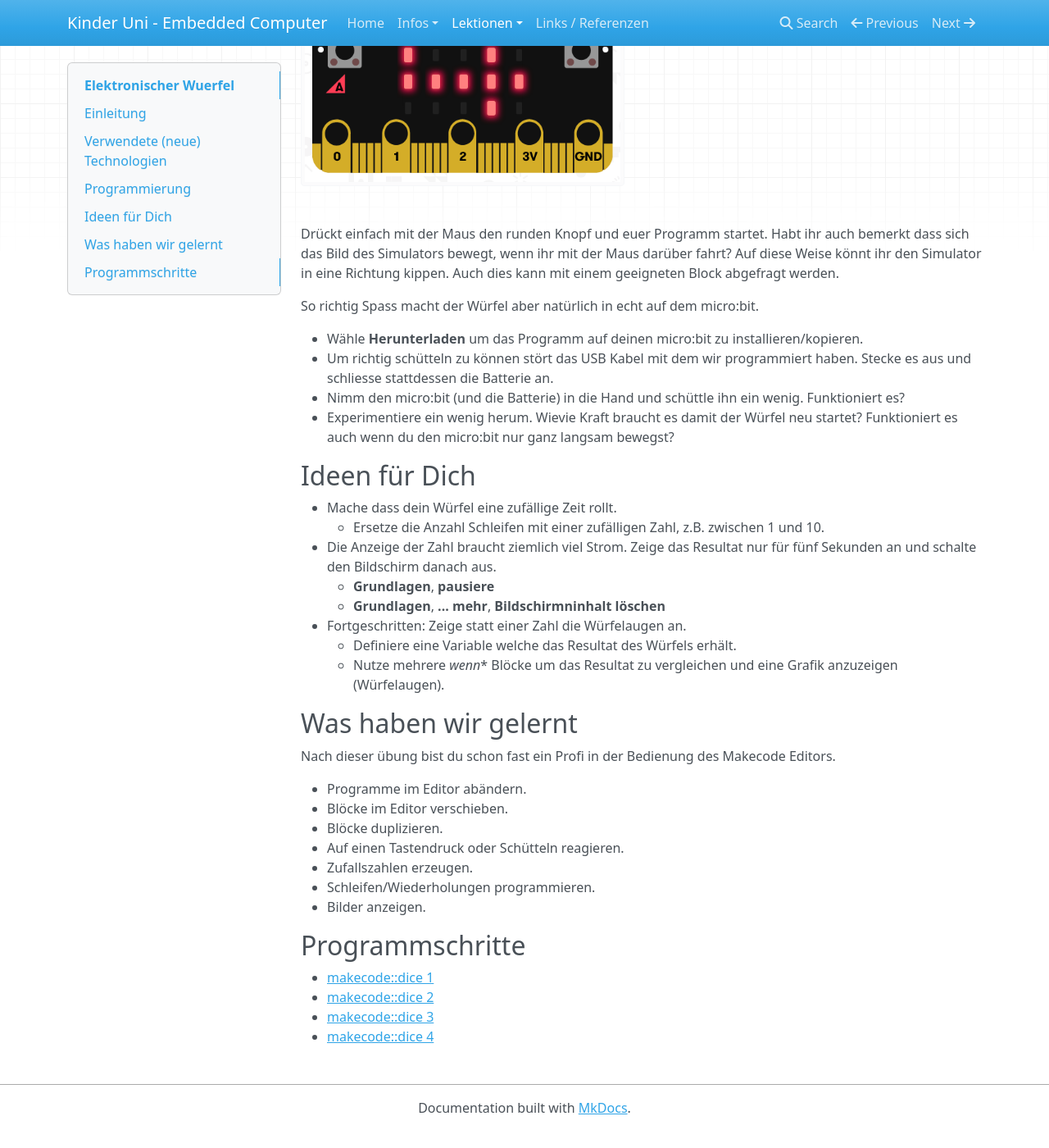
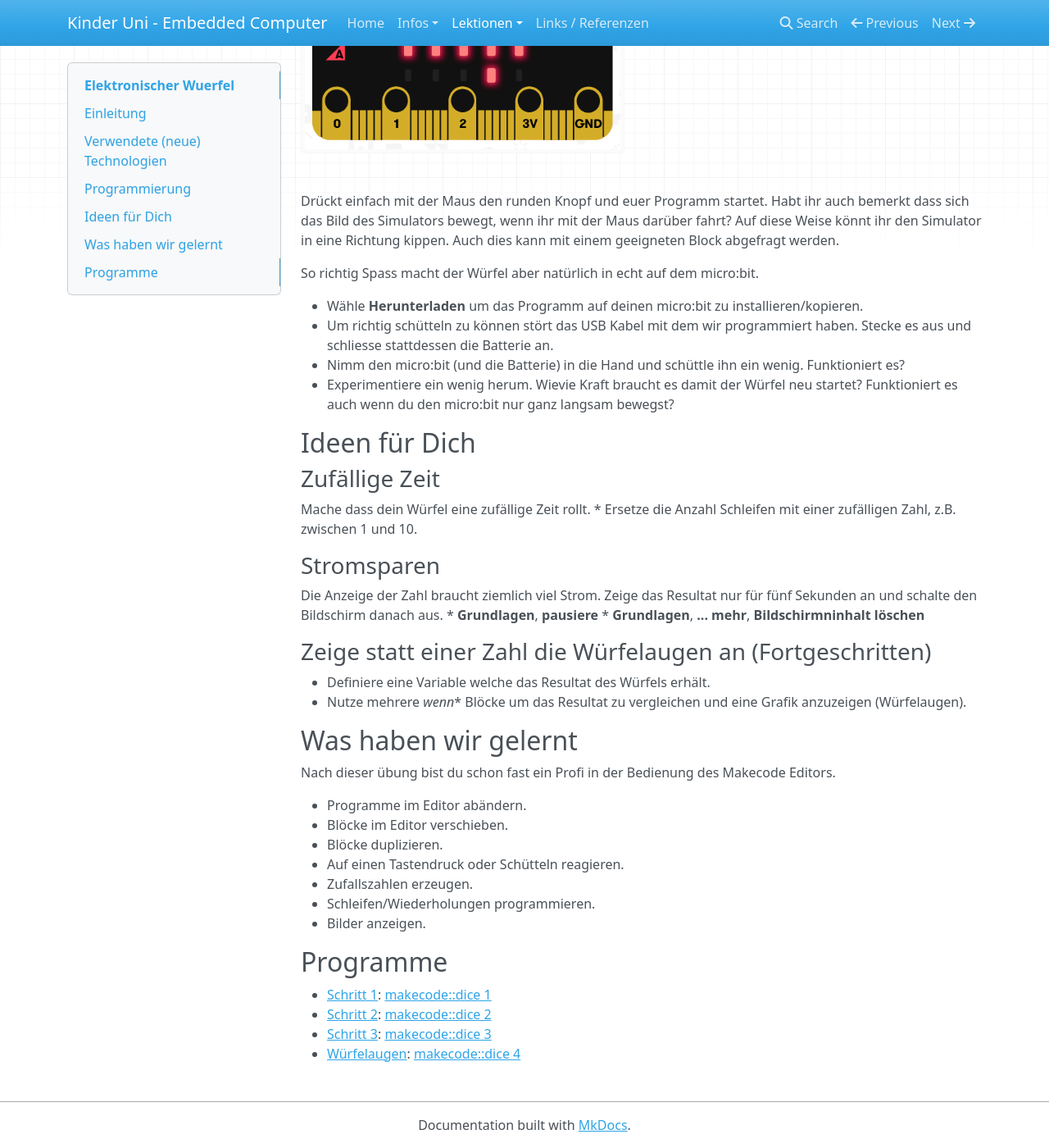
Before and after one commit to renestraub/ehk1, an MkDocs documentation site: the page built from docs/lessons/20_dice/lesson.md, in a window 1280 px wide and 1400 px high, scrolled down 7231 px. Shown: the whole window at 82% size. Built offline with MkDocs 1.6.1, drawn with Linux system fonts in a browser that asks for light colours; nearby versions of some CDN libraries; before the commit the page ends 8610 px from its top, so only the background shows below that; some of the changed text lies outside the part shown.

Commit message:
Add links to sections of stored programs

```diff
--- a/docs/lessons/20_dice/lesson.md
+++ b/docs/lessons/20_dice/lesson.md
@@ -19,7 +16,7 @@
 
 ## Programmierung
 
-### Schritt 1 - Eine zufällige Zahl anzeigen
+### Schritt 1: Eine zufällige Zahl anzeigen
 
 Wir starten mit einem einfachen Programm das eine Zahl zwischen eins und sechs anzeigt, wenn die Taste **A** gedrückt wird.
 
@@ -92,7 +89,7 @@
 
 
 
-### Schritt 3 - Schütteln ...
+### Schritt 3: Schütteln
 
 Wie zu Beginn versprochen soll der Würfel starten, wenn er geschüttelt wird. Dieser Schritt zeigt dir eine Funktion des micro:bit die dein Computer nicht hat. Der micro:bit hat einen winzigen Sensor auf der Rückseite. Dieser Sensor kann messen kann ob er bewegt wird. Ebenso kann der Sensor herausfinden ob dein micro:bit herunterfällt oder wie er liegt (z.B. auf dem Kopf).
 
@@ -121,6 +118,7 @@
 
 ![](image8.png)
 
+
 Drückt einfach mit der Maus den runden Knopf und euer Programm startet. Habt ihr auch bemerkt dass sich das Bild des Simulators bewegt, wenn ihr mit der Maus darüber fahrt? Auf diese Weise könnt ihr den Simulator in eine Richtung kippen. Auch dies kann mit einem geeigneten Block abgefragt werden.
 
 So richtig Spass macht der Würfel aber natürlich in echt auf dem micro:bit.
@@ -134,14 +132,22 @@
 
 ## Ideen für Dich
 
-*   Mache dass dein Würfel eine zufällige Zeit rollt.
-    *   Ersetze die Anzahl Schleifen mit einer zufälligen Zahl, z.B. zwischen 1 und 10.
-*   Die Anzeige der Zahl braucht ziemlich viel Strom. Zeige das Resultat nur für fünf Sekunden an und schalte den Bildschirm danach aus.
-    * **Grundlagen**, **pausiere**
-    * **Grundlagen**, **... mehr**, **Bildschirmninhalt löschen**
-*   Fortgeschritten: Zeige statt einer Zahl die Würfelaugen an.
-    * Definiere eine Variable welche das Resultat des Würfels erhält.
-    * Nutze mehrere *wenn** Blöcke um das Resultat zu vergleichen und eine Grafik anzuzeigen (Würfelaugen).
+### Zufällige Zeit
+
+Mache dass dein Würfel eine zufällige Zeit rollt.
+*   Ersetze die Anzahl Schleifen mit einer zufälligen Zahl, z.B. zwischen 1 und 10.
+
+### Stromsparen
+
+Die Anzeige der Zahl braucht ziemlich viel Strom. Zeige das Resultat nur für fünf Sekunden an und schalte den Bildschirm danach aus.
+* **Grundlagen**, **pausiere**
+* **Grundlagen**, **... mehr**, **Bildschirmninhalt löschen**
+
+### Zeige statt einer Zahl die Würfelaugen an (Fortgeschritten)
+
+
+* Definiere eine Variable welche das Resultat des Würfels erhält.
+* Nutze mehrere *wenn** Blöcke um das Resultat zu vergleichen und eine Grafik anzuzeigen (Würfelaugen).
 
 
 
@@ -159,9 +165,13 @@
 
 
 
-## Programmschritte
+## Programme
 
-*   [makecode::dice 1 ](https://makecode.microbit.org/_5UrAYVdUbMWA)
-*   [makecode::dice 2](https://makecode.microbit.org/_TvD5c5fHfLpr)
-*   [makecode::dice 3](https://makecode.microbit.org/_2fDL0URU29EP)
-*   [makecode::dice 4](https://makecode.microbit.org/_0tWD4L5zecXq)
+*   [Schritt 1](#Schritt-1:-Eine-zufällige-Zahl-anzeigen):
+[makecode::dice 1](https://makecode.microbit.org/_5UrAYVdUbMWA)
+*   [Schritt 2](#Schritt-2:-Die-Spannung-erhoehen):
+[makecode::dice 2](https://makecode.microbit.org/_TvD5c5fHfLpr)
+*   [Schritt 3](#Schritt-3:-Schütteln):
+[makecode::dice 3](https://makecode.microbit.org/_2fDL0URU29EP)
+*   [Würfelaugen](#Zeige-statt-einer-Zahl-die-Würfelaugen-an-(Fortgeschritten)):
+[makecode::dice 4](https://makecode.microbit.org/_0tWD4L5zecXq)
```
Also changed, not shown: other parts of docs/lessons/20_dice/lesson.md (+1 -4 lines), docs/lessons/10_hello_world/lesson.md (+11 -9 lines).
